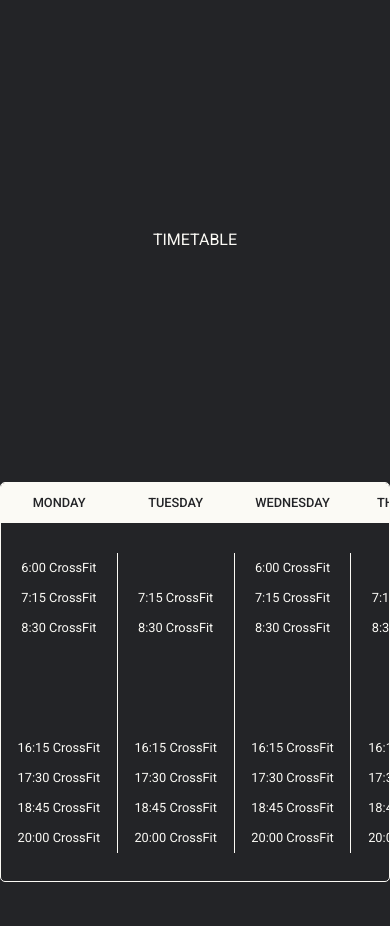
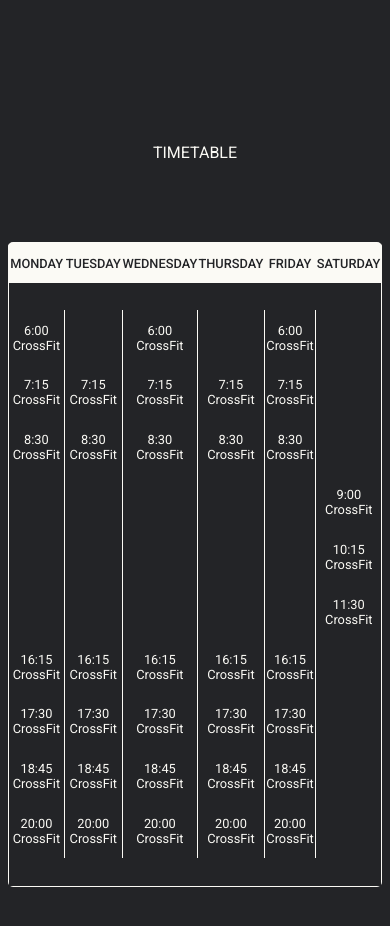
Before and after one commit to kakatics/cftm, a plain HTML site: page index.html in a window 390 px wide. Shown: the part 720-1646 px from the top of the page. Drawn offline with Linux system fonts and the light colour scheme; a script that the page names is missing.

Commit message:
Mobile View 2.0

```diff
--- a/css/main.css
+++ b/css/main.css
@@ -14,10 +14,16 @@
 body {
     background-color: var(--main-bg-color);
     color: var(--main-fg-color);
+    padding: 0 2%;
 }
 
-.big {
-    min-height: 450px;
+/* Atomic Selectors */
+.p10 {
+    padding-top: 10%;
+}
+
+.p5 {
+    padding-top: 5%;
 }
 
 .container {
@@ -25,12 +31,14 @@ body {
     display: flex;
     flex-direction: column;
     align-items: center;
-    justify-content: center;
+}
+
+.main-paragraph {
 }
 
 .page {
     width: 100%;
-    height: 75vh;
+    height: 100%;
     text-align: center;
 }
 
@@ -63,22 +71,22 @@ body {
 .page__timetable {
     display: flex;
     height: 100%;
-    align-items: end;
+    align-items: center;
     justify-content: center;
 }
 
 .page__timetable > .timetable {
-    width: 700px;
-    height: 400px;
-    border: 1px solid var(--main-fg-color);
+    width: 100%;
+    height: 80%;
     border-radius: 5px;
     overflow-x: auto;
 }
 
 table {
-    height: 400px;
-    width: 700px;
+    width: 100%;
+    height: 100%;
     border-collapse: collapse;
+    border: 1px solid var(--main-fg-color);
     font-size: 0.8em;
     text-align: center;
 }
--- a/index.html
+++ b/index.html
@@ -15,10 +15,10 @@
     <body>
 
         <section class="container">
+            <p class="main-paragraph p10">
+                STRENGTH COMES WITH THE TEAM
+            </p>
             <div class="page">
-                <p class="page__paragraph">
-                    STRENGTH COMES WITH THE TEAM
-                </p>
                 <div class="page__logo">
                     <div class="logo">
                         <p>CROSSFIT</p>
@@ -28,11 +28,11 @@
             </div>
         </section>
 
-        <section class="container big">
-            <div class="page big">
-                <p class="page__paragraph">
-                    TIMETABLE
-                </p>
+        <section class="container">
+            <p class="main-paragraph p5">
+                TIMETABLE
+            </p>
+            <div class="page">
                 <div class="page__timetable">
                     <div class="timetable">
                         <table>
```
